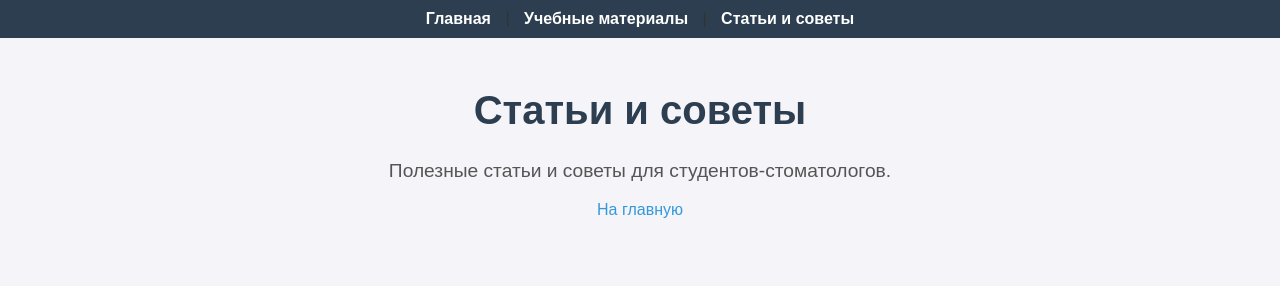
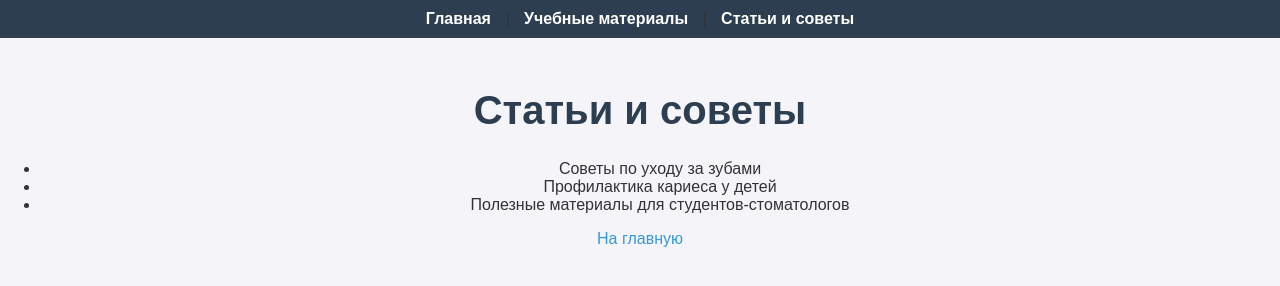
Before and after one commit to OtabekBoltaboyev/dentistry-students, a plain HTML site: page articles.html in a window 1280 px wide. Drawn offline with Linux system fonts and the light colour scheme.

Commit message:
Update articles.html

```diff
--- a/articles.html
+++ b/articles.html
@@ -8,13 +8,17 @@
 </head>
 <body>
     <nav>
-    <a href="index.html">Главная</a> |
-    <a href="materials.html">Учебные материалы</a> |
-    <a href="articles.html">Статьи и советы</a>
-</nav>
-
+        <a href="index.html">Главная</a> |
+        <a href="materials.html">Учебные материалы</a> |
+        <a href="articles.html">Статьи и советы</a>
+    </nav>
     <h1>Статьи и советы</h1>
-    <p>Полезные статьи и советы для студентов-стоматологов.</p>
+    <ul>
+        <li>Советы по уходу за зубами</li>
+        <li>Профилактика кариеса у детей</li>
+        <li>Полезные материалы для студентов-стоматологов</li>
+    </ul>
     <a href="index.html">На главную</a>
 </body>
+
 </html>
```
